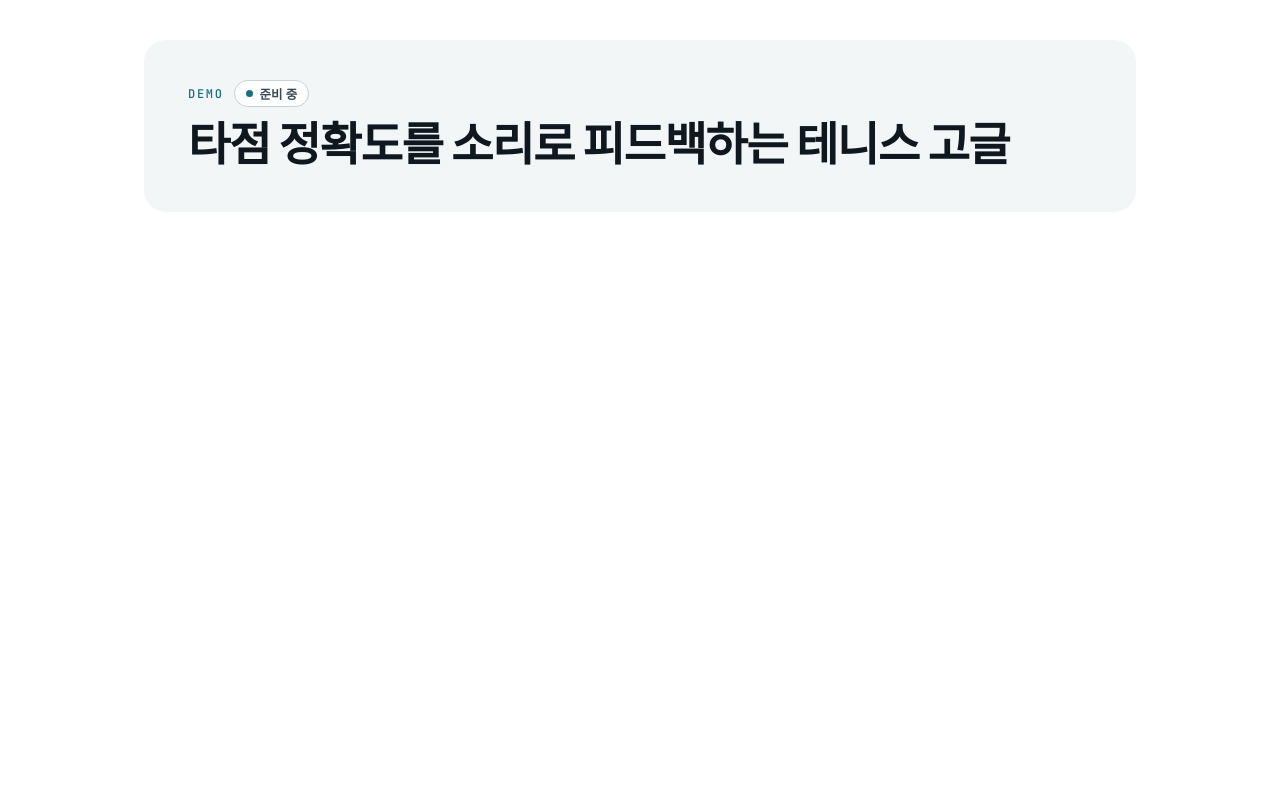
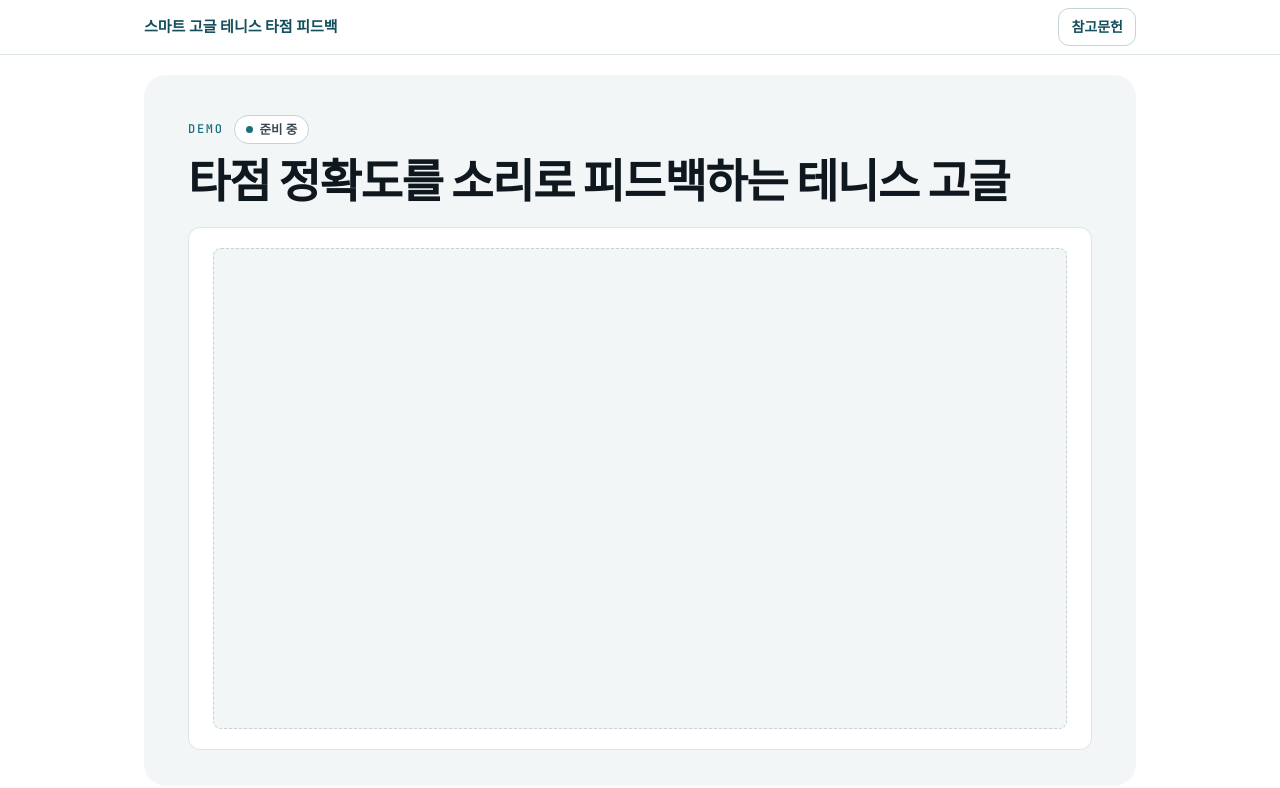
Before and after one commit to LEEHW78/tennis-goggle-demo, a plain HTML site: page index.html in a window 1280 px wide. Drawn offline with Linux system fonts and the light colour scheme; a web font is replaced by a local one.

Commit message:
데모 페이지 첫 화면 디자인 복원: 내비, 제목 카드, 영상 틀
설명 문장과 아래 섹션은 빼고, 디자인 시스템 모양은 그대로 둔다.

Co-Authored-By: Claude Opus 5.5 <noreply@anthropic.com>

```diff
--- a/index.html
+++ b/index.html
@@ -6,18 +6,30 @@
   <title>테니스 고글 데모</title>
   <link rel="preconnect" href="https://fonts.googleapis.com">
   <link rel="preconnect" href="https://fonts.gstatic.com" crossorigin>
-  <link rel="stylesheet" href="https://fonts.googleapis.com/css2?family=42dot+Sans:wght@400..800&family=JetBrains+Mono:wght@500&display=swap">
+  <link rel="stylesheet" href="https://fonts.googleapis.com/css2?family=42dot+Sans:wght@300..800&family=JetBrains+Mono:wght@500&display=swap">
   <link rel="stylesheet" href="static/css/site.css">
 </head>
 <body>
-  <main class="wrap">
+  <header class="nav">
+    <div class="wrap nav-row">
+      <span class="nav-title">스마트 고글 테니스 타점 피드백</span>
+      <a class="nav-link" href="https://docs.google.com/document/d/1kMlc_bKT2qU10QjpsPrCPan1Yiwdge09Nvi5vBsQoP4/edit?usp=sharing" target="_blank" rel="noopener">참고문헌</a>
+    </div>
+  </header>
+
+  <main>
+    <section class="wrap hero">
       <div class="hero-card">
         <div class="hero-meta">
           <span class="mono-label">DEMO</span>
           <span class="pill"><span class="dot"></span>준비 중</span>
         </div>
         <h1 class="hero-title">타점 정확도를 소리로 피드백하는 테니스 고글</h1>
+        <figure class="frame">
+          <div class="media empty"></div>
+        </figure>
       </div>
+    </section>
   </main>
 </body>
 </html>
--- a/static/css/site.css
+++ b/static/css/site.css
@@ -1,22 +1,57 @@
+/* 색·간격·모서리는 Project Page · Editorial 디자인 시스템 값을 따른다 (poster_ref/DESIGN_SYSTEM.md).
+   그 시스템의 글꼴에는 한글이 없어서, 포스터와 같은 42dot Sans를 쓴다. */
 :root {
+  --bg: #ffffff;
   --panel: #f3f6f7;
+  --card: #ffffff;
   --ink: #10181f;
   --ink-2: #3a4853;
   --teal: #1a6e80;
+  --teal-dark: #134f5c;
+  --line: #dce5e9;
   --line-strong: #c5d2d8;
   --sans: "42dot Sans", "Pretendard Variable", Pretendard, -apple-system, "Apple SD Gothic Neo", "Malgun Gothic", "Noto Sans KR", sans-serif;
   --mono: "JetBrains Mono", ui-monospace, Consolas, monospace;
+  --content: 1040px;
+  --gutter: 16px;
 }
+@media (min-width: 720px) { :root { --gutter: 24px; } }
+
 * { box-sizing: border-box; }
-body { margin: 0; background: #fff; color: var(--ink-2); font-family: var(--sans); word-break: keep-all; }
-.wrap { max-width: 1040px; margin: 0 auto; padding: 20px 16px; }
-@media (min-width: 720px) { .wrap { padding: 40px 24px; } }
-.hero-card { background: var(--panel); border-radius: 22px; padding: 22px 16px; }
-@media (min-width: 720px) { .hero-card { padding: 40px 44px; } }
+html { -webkit-text-size-adjust: 100%; }
+body {
+  margin: 0; background: var(--bg); color: var(--ink-2);
+  font-family: var(--sans); font-size: 16.5px; line-height: 1.68;
+  word-break: keep-all; overflow-wrap: break-word;
+}
+@media (min-width: 720px) { body { font-size: 17.5px; } }
+.wrap { max-width: var(--content); margin: 0 auto; padding: 0 var(--gutter); }
+
+/* 내비 */
+.nav { position: sticky; top: 0; z-index: 10; background: rgba(255, 255, 255, 0.9);
+       backdrop-filter: blur(8px); border-bottom: 1px solid var(--line); }
+.nav-row { display: flex; align-items: center; justify-content: space-between; height: 54px; gap: 12px; }
+.nav-title { font-weight: 700; color: var(--teal-dark); font-size: 15px; white-space: nowrap;
+             overflow: hidden; text-overflow: ellipsis; }
+.nav-link { font-size: 14px; font-weight: 600; text-decoration: none; padding: 6px 12px;
+            border: 1px solid var(--line-strong); border-radius: 11px; color: var(--teal-dark); flex: none; }
+
+/* 첫 화면 */
+.hero { padding-top: 20px; padding-bottom: 40px; }
+.hero-card { background: var(--panel); border-radius: 22px; padding: 22px 16px 18px; }
+@media (min-width: 720px) { .hero-card { padding: 40px 44px 36px; } }
 .hero-meta { display: flex; align-items: center; gap: 10px; margin-bottom: 10px; }
-.mono-label { font-family: var(--mono); font-size: 12px; letter-spacing: 0.14em; color: var(--teal); }
-.pill { display: inline-flex; align-items: center; gap: 7px; font-size: 12.5px; font-weight: 600; padding: 3px 11px;
-        border-radius: 999px; background: #fff; border: 1px solid var(--line-strong); }
+.mono-label { font-family: var(--mono); font-size: 12px; letter-spacing: 0.14em; text-transform: uppercase;
+              color: var(--teal); font-weight: 500; }
+.pill { display: inline-flex; align-items: center; gap: 7px; font-size: 12.5px; font-weight: 600;
+        padding: 3px 11px; border-radius: 999px; background: var(--card); border: 1px solid var(--line-strong);
+        color: var(--ink-2); }
 .dot { width: 7px; height: 7px; border-radius: 50%; background: var(--teal); }
-.hero-title { margin: 0; color: var(--ink); font-weight: 800; letter-spacing: -0.03em; line-height: 1.2;
+.hero-title { margin: 0 0 18px; color: var(--ink); font-weight: 800; letter-spacing: -0.03em; line-height: 1.2;
               font-size: clamp(27px, 6.4vw, 46px); text-wrap: balance; }
+
+/* 영상 틀 */
+.frame { margin: 0; background: var(--card); border: 1px solid var(--line); border-radius: 12px; padding: 12px; }
+@media (min-width: 720px) { .frame { padding: 20px 24px; } }
+.media { position: relative; aspect-ratio: 16 / 9; background: var(--panel); border-radius: 8px; overflow: hidden; }
+.media.empty { border: 1.5px dashed var(--line-strong); }
```
Lines whose indentation alone changed are shown as unchanged.
